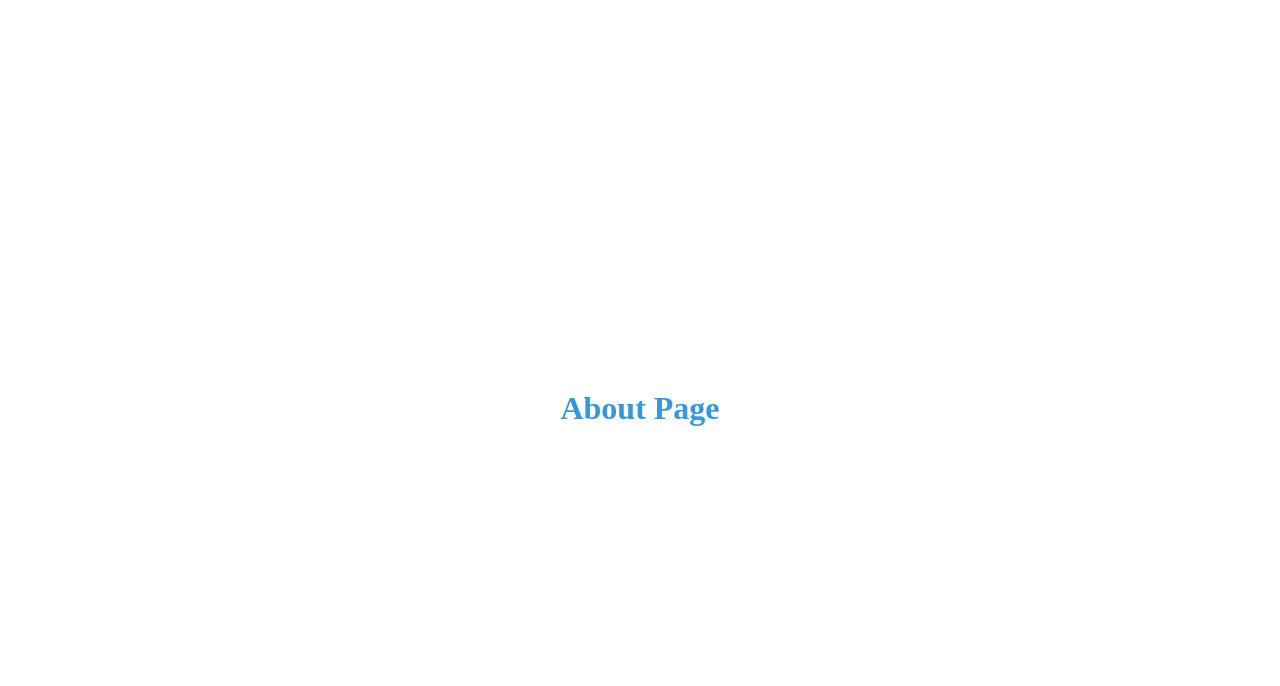
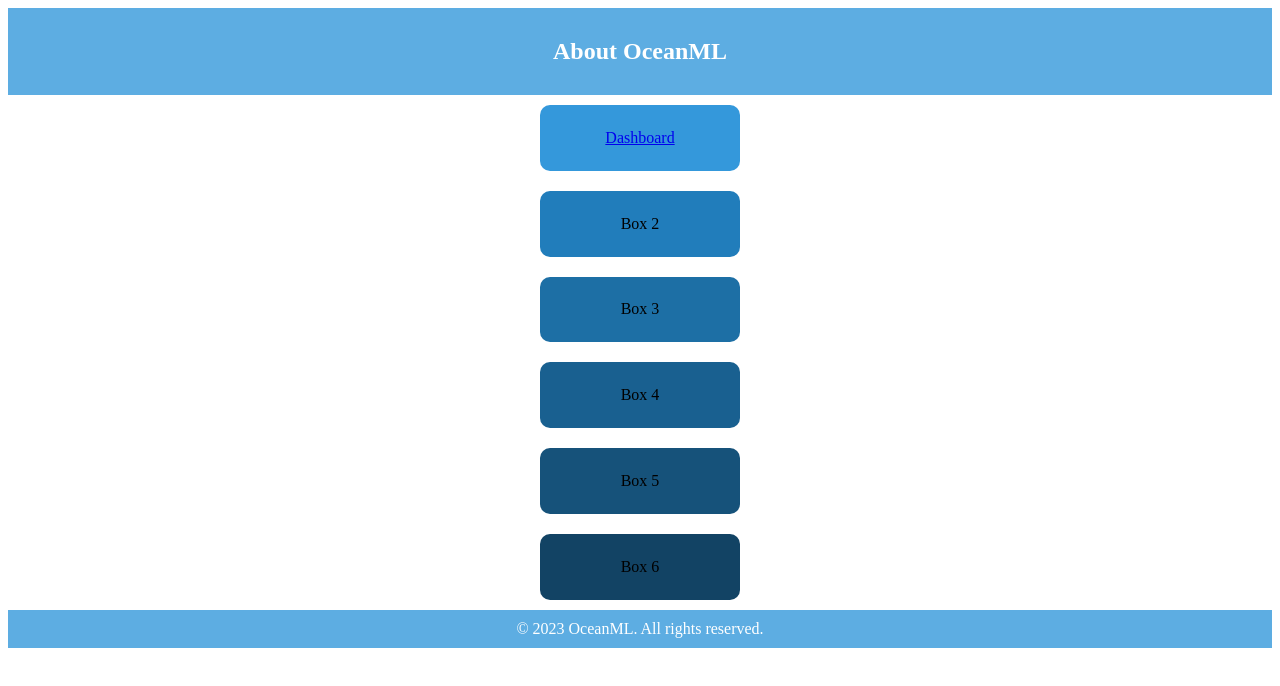
Before and after one commit to amircea03/oceanML, a React (Create React App) app in the folder oceanml/: page /about in a window 1280 px wide. Shown: the top 686 px of the page. Built offline with nearby package versions, Linux system fonts and the light colour scheme.

Commit message:
Linking dashboard to about #1

```diff
--- a/oceanml/src/components/About/About.scss
+++ b/oceanml/src/components/About/About.scss
@@ -1,13 +1,76 @@
 $main-color: #3498db;
+$dark-color: #2c3e50;
+$lighter-blue: #5dade2;
 
 .about-container {
-  display: flex;
-  flex-direction: column;
-  align-items: center;
-  justify-content: center;
-  height: 100vh;
+    display: flex;
+    flex-direction: column;
+    align-items: center;
+    justify-content: center;
+    height: 80vh;
 
-  h1 {
-    color: $main-color;
-  }
+    .top-bar {
+        background-color: $lighter-blue;
+        width: 100%;
+        padding: 10px 0;
+        text-align: center;
+
+        h2 {
+            color: white;
+        }
+    }
+
+    .box {
+        width: 200px;
+        height: 100px;
+        margin: 10px;
+        display: flex;
+        align-items: center;
+        justify-content: center;
+        cursor: pointer;
+        border-radius: 10px;
+        transition: background-color 0.3s, transform 0.3s, box-shadow 0.3s;
+
+        &:hover {
+            background-color: $main-color;
+            transform: scale(1.1);
+            box-shadow: 0 0 20px rgba(0, 0, 0, 0.2);
+        }
+
+        &.box1 {
+            background-color: $main-color;
+        }
+
+        &.box2 {
+            background-color: darken($main-color, 10%);
+        }
+
+        &.box3 {
+            background-color: darken($main-color, 15%);
+        }
+
+        &.box4 {
+            background-color: darken($main-color, 20%);
+        }
+
+        &.box5 {
+            background-color: darken($main-color, 25%);
+        }
+
+        &.box6 {
+            background-color: darken($main-color, 30%);
+        }
+    }
 }
+
+.footer {
+    background-color: $lighter-blue;
+    width: 100%;
+    padding: 10px 0;
+    text-align: center;
+
+    p {
+        color: white;
+        margin: 0;
+    }
+}
--- a/oceanml/src/components/About/About.tsx
+++ b/oceanml/src/components/About/About.tsx
@@ -1,11 +1,24 @@
 import React from 'react';
-import './About.scss';
+import { Link } from 'react-router-dom';
+import '../Dashboard/Dashboard.scss';
 
 const About: React.FC = () => {
   return (
-    <div className="about-container">
-      <h1>About Page</h1>
-      {/* Add your content and styling for the About page here */}
+    <div className="dashboard-container">
+      <div className="top-bar">
+        <h2>About OceanML</h2>
+      </div>
+      <Link to="/" className="box box1">
+        Dashboard
+      </Link>
+      <div className="box box2">Box 2</div>
+      <div className="box box3">Box 3</div>
+      <div className="box box4">Box 4</div>
+      <div className="box box5">Box 5</div>
+      <div className="box box6">Box 6</div>
+      <div className="footer">
+        <p>&copy; 2023 OceanML. All rights reserved.</p>
+      </div>
     </div>
   );
 };
--- a/oceanml/src/components/Dashboard/Dashboard.scss
+++ b/oceanml/src/components/Dashboard/Dashboard.scss
@@ -46,19 +46,19 @@ $lighter-blue: #5dade2;
         }
 
         &.box3 {
+            background-color: darken($main-color, 15%);
+        }
+
+        &.box4 {
             background-color: darken($main-color, 20%);
         }
 
-        &.box4 {
-            background-color: darken($main-color, 30%);
-        }
-
         &.box5 {
-            background-color: darken($main-color, 40%);
+            background-color: darken($main-color, 25%);
         }
 
         &.box6 {
-            background-color: darken($main-color, 50%);
+            background-color: darken($main-color, 30%);
         }
     }
 }
```
